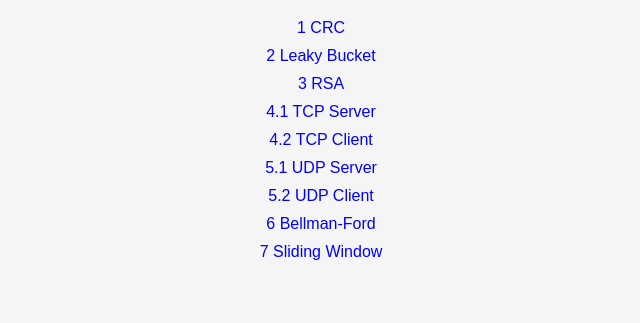
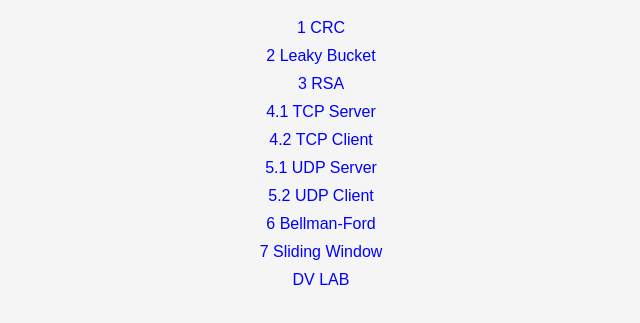
Before and after one commit to Rev-2024/REV, a plain HTML site: page download.html in a window 1280 px wide. Shown: the part 81-404 px from the top of the page, without its empty margins (319-959 px from the left). Drawn offline with Linux system fonts and the light colour scheme.

Commit message:
Update download.html

```diff
--- a/download.html
+++ b/download.html
@@ -40,6 +40,8 @@
     <li><a href="UDPClient.java" download>5.2 UDP Client</a></li>
     <li><a href="Graph.java" download>6 Bellman-Ford</a></li>
     <li><a href="GoBackNProtocol.java" download>7 Sliding Window</a></li>
+
+    <li><a href="" download>DV LAB</a></li>
   </ul>
 </body>
 </html>
```
